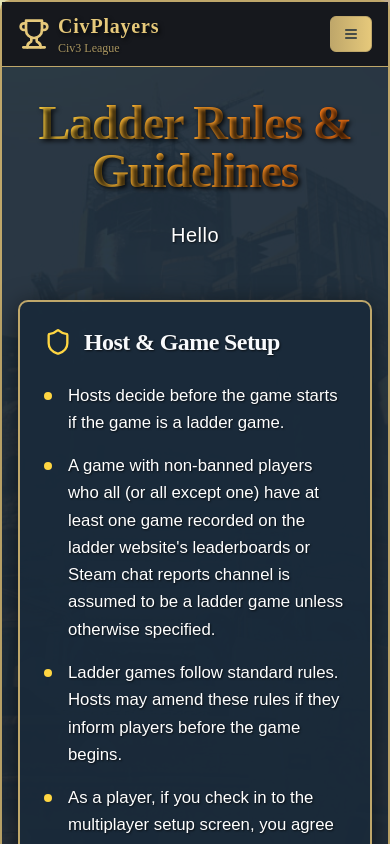
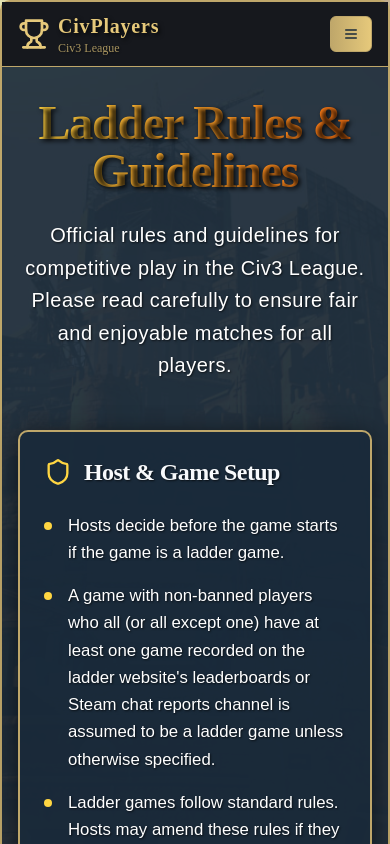
Before and after one commit to VladPocris/CivPlayers-Civ3-League, a React (Vite) app: page /CivPlayers-Civ3-League/rules in a window 390 px wide. Shown: the top 844 px of the page. Built offline with nearby package versions, Linux system fonts and the light colour scheme; a web font is replaced by a local one.

Commit message:
Safe area phones extend

```diff
--- a/src/index.css
+++ b/src/index.css
@@ -99,6 +99,19 @@ html, body {
   width: 100%;
   min-height: 100vh;
   overflow-x: hidden;
+}
+
+/* iPhone safe area support for rounded corners and notch */
+@supports (padding: max(0px)) {
+  body {
+    padding-left: max(0px, env(safe-area-inset-left));
+    padding-right: max(0px, env(safe-area-inset-right));
+  }
+
+  #root {
+    padding-left: max(0px, env(safe-area-inset-left));
+    padding-right: max(0px, env(safe-area-inset-right));
+  }
 }
 
 /* CivPlayers League Design System - Gaming/Esports Theme */
--- a/src/pages/Rules.tsx
+++ b/src/pages/Rules.tsx
@@ -58,7 +58,7 @@ const Rules = () => {
             Ladder Rules & Guidelines
           </h1>
           <p className="text-xl leading-relaxed tracking-wide max-w-3xl mx-auto" style={{ color: '#fff' }}>
-            Hello
+            Official rules and guidelines for competitive play in the Civ3 League. Please read carefully to ensure fair and enjoyable matches for all players.
           </p>
         </div>
 
```
